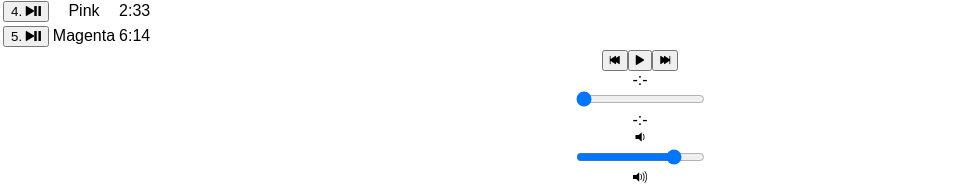
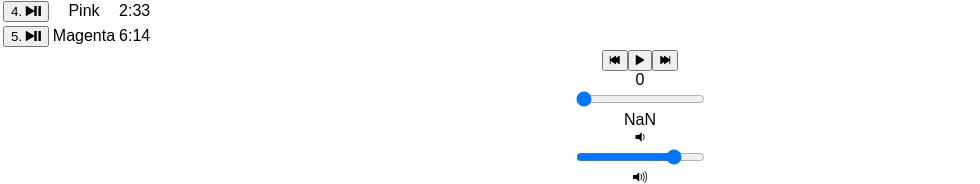
Before and after one commit to AnneThor/bloc-jams-react, a React (Create React App) app: page /album/the-colors in a window 1280 px wide. Shown: the part 873-1057 px from the top of the page, without its empty margins (0-980 px from the left). Built offline with nearby package versions, Linux system fonts and the light colour scheme.

Commit message:
completed checkpoint-player-bar-range-inputs

```diff
--- a/src/components/Album.js
+++ b/src/components/Album.js
@@ -10,6 +10,8 @@
     this.state={
       album: album,
       currentSong: album.songs[0],
+      currentTime: 0,
+      duration: album.songs[0].duration,
       isPlaying: false
     };
 
@@ -26,6 +28,25 @@
   pause() {
     this.audioElement.pause();
     this.setState( {isPlaying: false} );
+  }
+
+  componentDidMount() {
+    this.eventListeners = {
+      timeupdate: e => {
+        this.setState({currentTime: this.audioElement.currentTime})
+      },
+      durationchange: e => {
+        this.setState({duration: this.audioElement.duration});
+      }
+    };
+    this.audioElement.addEventListener('timeupdate', this.eventListeners.timeupdate);
+    this.audioElement.addEventListener('durationchange', this.eventListeners.durationchange);
+  }
+
+  componentWillUnmount() {
+    this.audioElement.src = null;
+    this.audioElement.removeEventListener('timeupdate', this.eventListeners.timeupdate);
+    this.audioElement.removeEventListener('durationchange', this.eventListeners.durationchange);
   }
 
   setSong(song) {
@@ -57,6 +78,12 @@
     const newSong = this.state.album.songs[newIndex];
     this.setSong(newSong);
     this.play(newSong);
+  }
+
+  handleTimeChange(e) {
+    const newTime = this.audioElement.duration * e.target.value;
+    this.audioElement.currentTime = newTime;
+    this.setState( {currentTime: newTime} );
   }
 
 
@@ -97,9 +124,12 @@
       <PlayerBar
         isPlaying={this.state.isPlaying}
         currentSong={this.state.currentSong}
+        currentTime={this.audioElement.currentTime}
+        duration={this.audioElement.duration}
         handleSongClick={ () => this.handleSongClick(this.state.currentSong) }
         handlePrevClick={ () => this.handlePrevClick() }
-        handleNextClick={ () => this.handleNextClick() } />
+        handleNextClick={ () => this.handleNextClick() }
+        handleTimeChange={ (e) => this.handleTimeChange(e) } />
       </div>
     )
 }
--- a/src/components/PlayerBar.js
+++ b/src/components/PlayerBar.js
@@ -17,9 +17,17 @@
       </section>
 
       <section id="time-control">
-        <div className="current-time">-:-</div>
-        <input type="range" className="seek-bar" value="0" />
-        <div className="total-time">-:-</div>
+        <div className="current-time">{this.props.currentTime}</div>
+          <input
+            type="range"
+            className="seek-bar"
+            value={ (this.props.currentTime / this.props.duration) || 0 }
+            max="1"
+            min="0"
+            step=".01"
+            onChange={this.props.handleTimeChange}
+          />
+        <div className="total-time">{this.props.duration.toString()}</div>
       </section>
       <section id="volume-control">
         <div className="icon ion-volume-low"></div>
```
